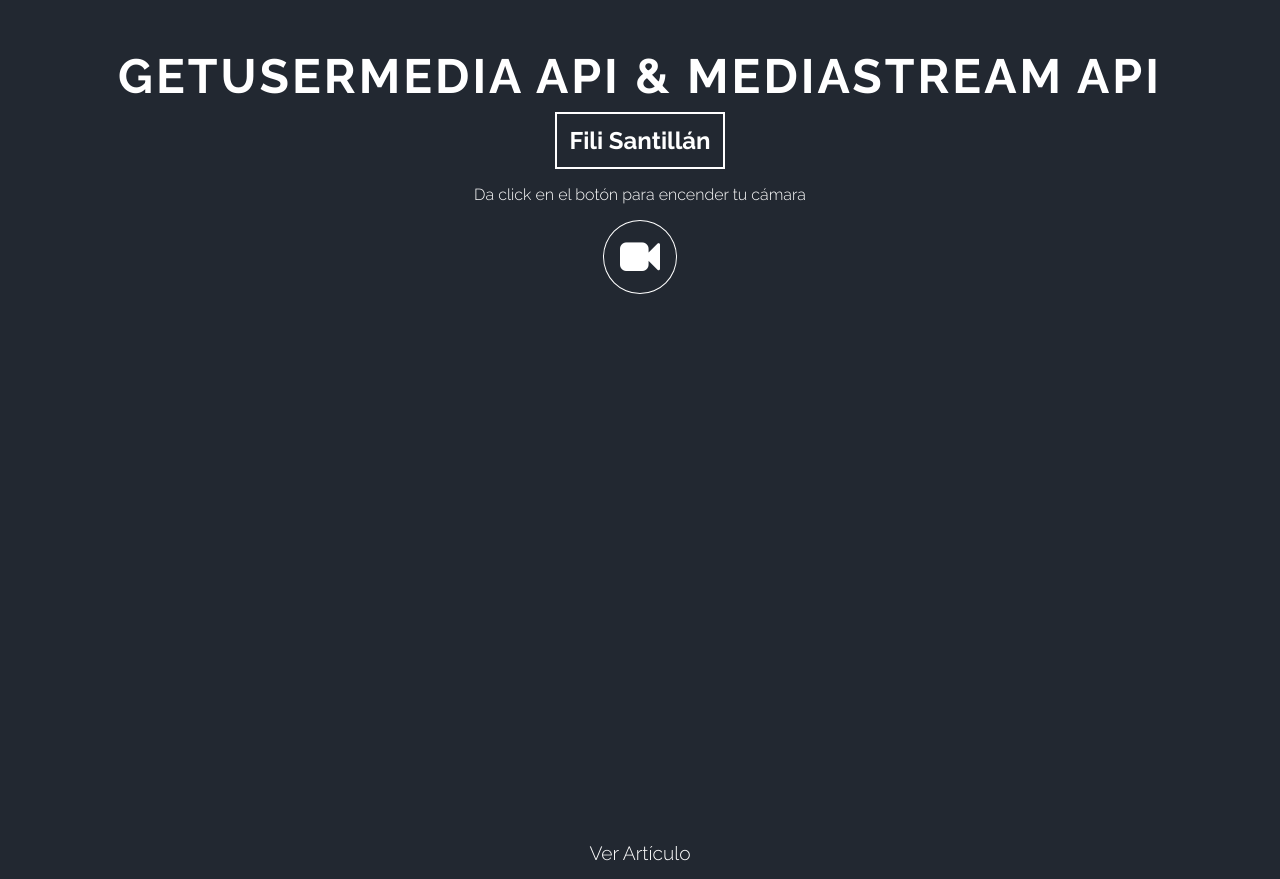
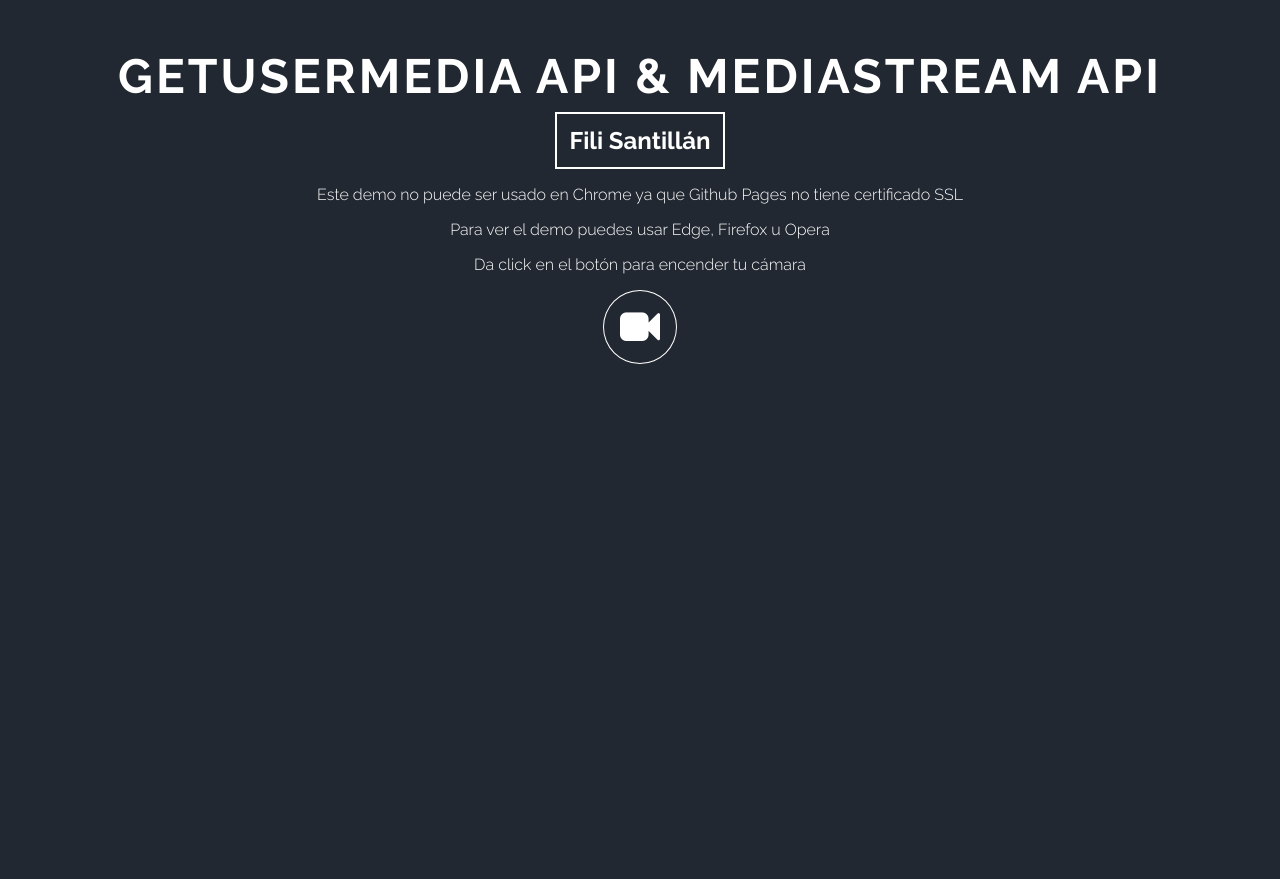
Before and after one commit to FiliSantillan/cameraStreaming, a plain HTML site: page index.html in a window 1280 px wide. Shown: the top 879 px of the page. Drawn offline with Linux system fonts and the light colour scheme.

Commit message:
Mensaje: SSL

```diff
--- a/index.html
+++ b/index.html
@@ -39,6 +39,8 @@
 	<!-- <p class="recuerda">Recuerda que debes estar en un dispositivo movil (smartphone, tablet) para poder usar el demo.</p> -->
 
 	<section class="container">
+		<p>Este demo no puede ser usado en Chrome ya que Github Pages no tiene certificado SSL</p>
+		<p>Para ver el demo puedes usar Edge, Firefox u Opera</p>
 		<p>Da click en el botón para encender tu cámara</p>
 		<button id="boton" class="boton fa fa-video-camera"></button>
 		<video id="video" class="video" width="720" height="480" autoplay></video>
```
